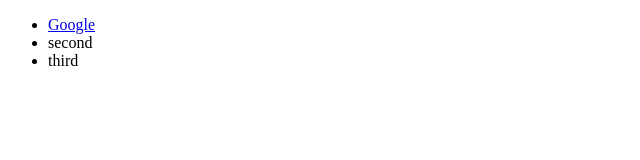
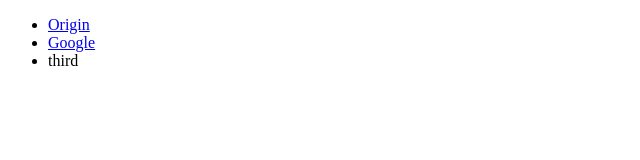
Before and after one commit to libiun/testxt, a plain HTML site: page left.html in a window 1280 px wide. Shown: the full height of the page, 0-640 px from the left. Drawn offline with Linux system fonts and the light colour scheme.

Commit message:
contiune

```diff
--- a/left.html
+++ b/left.html
@@ -2,8 +2,8 @@
 <html>
 <body>
 	<ul>
+		<li><a href="right.html" target="right">Origin</a></li>
 		<li><a href="right_1.html" target="right">Google</a></li>
-		<li>second</li>
 		<li>third</li>
 	</ul>
 </body>
```
